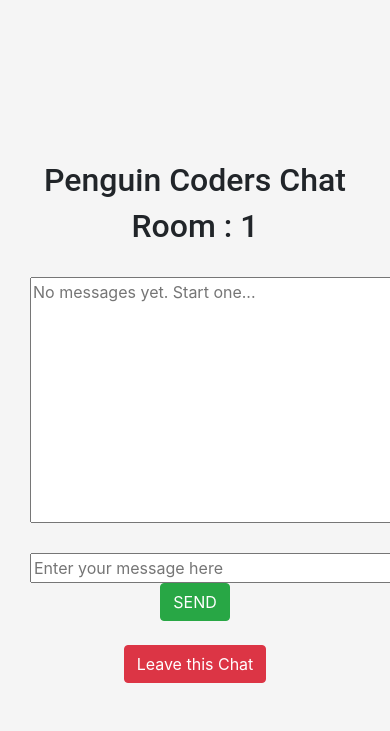
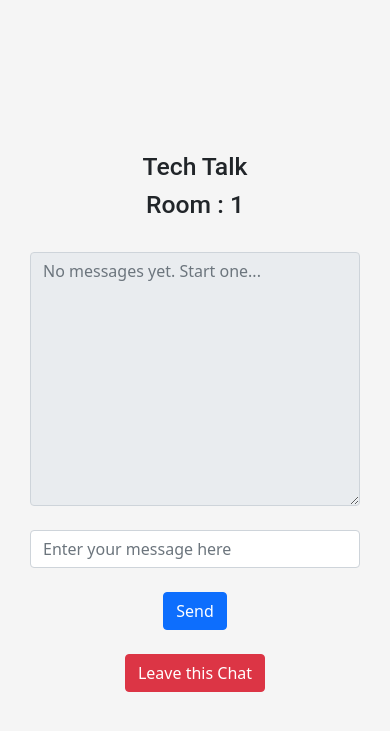
Before and after one commit to GreyHat2/SOCKETIO, a Flask app: page /chat in a window 390 px wide. Shown: the top 731 px of that part. Run offline with Flask 2, Linux system fonts and the light colour scheme; the visitor is signed in with stand-in values (Sample User, id 1); the page is wider than the window, and the part outside it is not shown; some libraries are stand-ins or nearby versions.

Commit message:
improved performance and more responsive

```diff
--- a/templates/chat.html
+++ b/templates/chat.html
@@ -1,12 +1,13 @@
 <!DOCTYPE html>
 <html lang="en">
   <head>
-    <title>Penguin Coders Chat</title>
+    <title>Chat App</title>
+    <meta name="viewport" content="width=device-width, initial-scale=1">
     <!--Link to CSS -->
-    <link href="../static/bootstrap.min.css" rel="stylesheet" />
+    <link href="https://cdn.jsdelivr.net/npm/bootstrap@5.0.0-beta3/dist/css/bootstrap.min.css" rel="stylesheet" integrity="sha384-eOJMYsd53ii+scO/bJGFsiCZc+5NDVN2yr8+0RDqr0Ql0h+rP48ckxlpbzKgwra6" crossorigin="anonymous">
     <link href="../static/style.css" rel="stylesheet" />
 
-    <script type="text/javascript" src="//code.jquery.com/jquery-1.4.2.min.js"></script>
+    <script type="text/javascript" src="//code.jquery.com/jquery-3.6.0.min.js"></script>
         <script type="text/javascript" src="//cdnjs.cloudflare.com/ajax/libs/socket.io/1.3.6/socket.io.min.js"></script>
         <script type="text/javascript" charset="utf-8">
             var socket;
@@ -16,7 +17,7 @@
                     socket.emit('join', {});
                 });
                 socket.on('status', function(data) {
-                    $('#chat').val($('#chat').val() + '<' + data.msg + '>\n');
+                    $('#chat').val($('#chat').val() + '{' + data.msg + '}\n');
                     $('#chat').scrollTop($('#chat')[0].scrollHeight);
                 });
                 socket.on('message', function(data) {
@@ -42,11 +43,11 @@
   <body class="text-center">
 
     <div class="chatwindow">
-      <h2 >Penguin Coders Chat</h2>
+      <h2>Tech Talk</h2>
       <h2>Room : {{session['room']}}</h2><br>
-      <textarea id="chat" cols="70" rows="10" placeholder="No messages yet. Start one..."></textarea><br /><br />
-      <input type="text" id="text" size="60" placeholder="Enter your message here" />
-      <button type="button" id="send" class="btn btn-success">SEND</button><br /><br />
+      <textarea class="form-control" id="chat" cols="65" rows="10" placeholder="No messages yet. Start one..." readonly></textarea><br>
+      <input class="form-control" type="text" id="text" size="51" placeholder="Enter your message here" /><br>
+      <button type="button" id="send" class="btn btn-primary">Send</button><br><br>
       <center><button type="button" class="btn btn-danger" onclick=leave_room()>Leave this Chat</button></center>
     </div>
   </body>
--- a/templates/index.html
+++ b/templates/index.html
@@ -4,7 +4,9 @@
 <head>
   <title>Chat App</title>
   <!--Link to CSS -->
-  <link href="../static/bootstrap.min.css" rel="stylesheet">
+  <meta name="viewport" content="width=device-width, initial-scale=1">
+  <link href="https://cdn.jsdelivr.net/npm/bootstrap@5.0.0-beta3/dist/css/bootstrap.min.css" rel="stylesheet" integrity="sha384-eOJMYsd53ii+scO/bJGFsiCZc+5NDVN2yr8+0RDqr0Ql0h+rP48ckxlpbzKgwra6" crossorigin="anonymous">
+  <!-- <link href="../static/bootstrap.min.css" rel="stylesheet"> -->
   <link href="../static/style.css" rel="stylesheet">
 </head>
 
@@ -13,7 +15,7 @@
     <h1 class="h2 mb-3 font-weight-normal">Tech Talk</h1><br><br>
     <input type="text" id="username" name="username" class="form-control" placeholder="Username" required autofocus><br>
     <input type="text" id="room" name="room" class="form-control" placeholder="Room" required><br>
-    <button class="btn btn-lg btn-primary btn-block" value="submit">Start Chat</button>
+    <button class="btn btn-lg btn-primary btn-block" value="submit">Join Chat</button>
   </form>
 </body>
 
```
Also changed, not shown: requirments.txt (line endings or trailing spaces), 1 other file.
